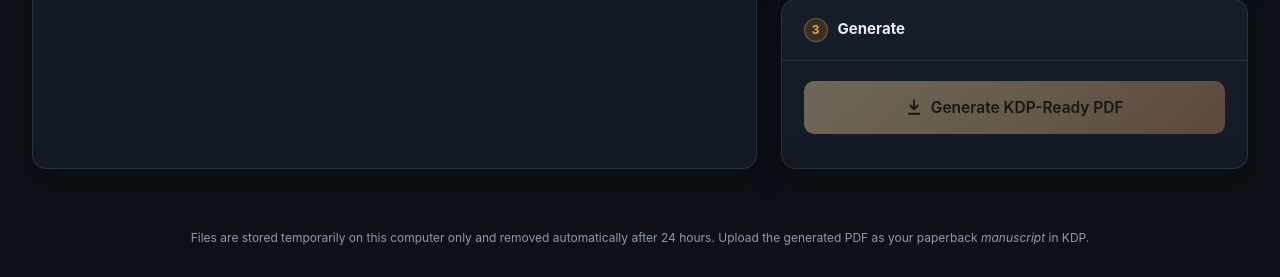
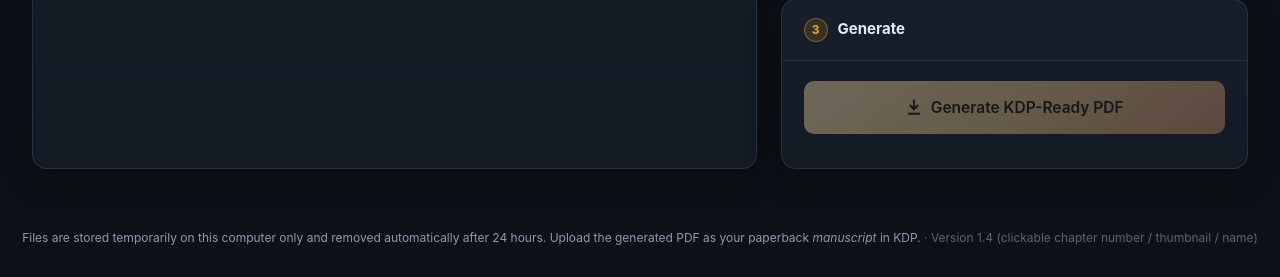
Before and after one commit to Thmspnn/kdp-formater, a Flask app: page / in a window 1280 px wide. Shown: the part 1373-1650 px from the top of the page. Run offline with Flask 3, Linux system fonts and the light colour scheme; data that the repository does not hold is empty; some libraries are stand-ins or nearby versions.

Commit message:
Always serve latest page (no-store, template auto-reload) + version label

```diff
--- a/app.py
+++ b/app.py
@@ -69,7 +69,10 @@
     SESSION_COOKIE_HTTPONLY=True,
     SESSION_COOKIE_SAMESITE="Lax",
     PERMANENT_SESSION_LIFETIME=int(SESSION_TTL_HOURS * 3600),
+    TEMPLATES_AUTO_RELOAD=True,  # always serve the latest index.html without a restart
 )
+app.jinja_env.auto_reload = True
+APP_VERSION = "1.4 (clickable chapter number / thumbnail / name)"
 
 _locks: Dict[str, threading.Lock] = {}
 _locks_guard = threading.Lock()
@@ -186,6 +189,8 @@
     response.headers.setdefault("X-Content-Type-Options", "nosniff")
     response.headers.setdefault("X-Frame-Options", "DENY")
     response.headers.setdefault("Referrer-Policy", "same-origin")
+    if response.mimetype == "text/html":
+        response.headers["Cache-Control"] = "no-store"  # never show a stale page after an update
     return response
 
 
@@ -219,6 +224,7 @@
         trim_sizes=list(TRIM_SIZES.keys()),
         defaults=KDPSettings(),
         max_upload_mb=MAX_UPLOAD_MB,
+        app_version=APP_VERSION,
     )
 
 
--- a/templates/index.html
+++ b/templates/index.html
@@ -462,7 +462,7 @@
     </section>
   </div>
 </main>
-<footer>Files are stored temporarily on this computer only and removed automatically after 24 hours. Upload the generated PDF as your paperback <em>manuscript</em> in KDP.</footer>
+<footer>Files are stored temporarily on this computer only and removed automatically after 24 hours. Upload the generated PDF as your paperback <em>manuscript</em> in KDP. <span style="opacity:.6">&middot; Version {{ app_version }}</span></footer>
 <div class="reader-overlay" id="readerOverlay" aria-hidden="true">
   <div class="reader" role="dialog" aria-modal="true" aria-labelledby="readerName">
     <div class="reader-head">
```
